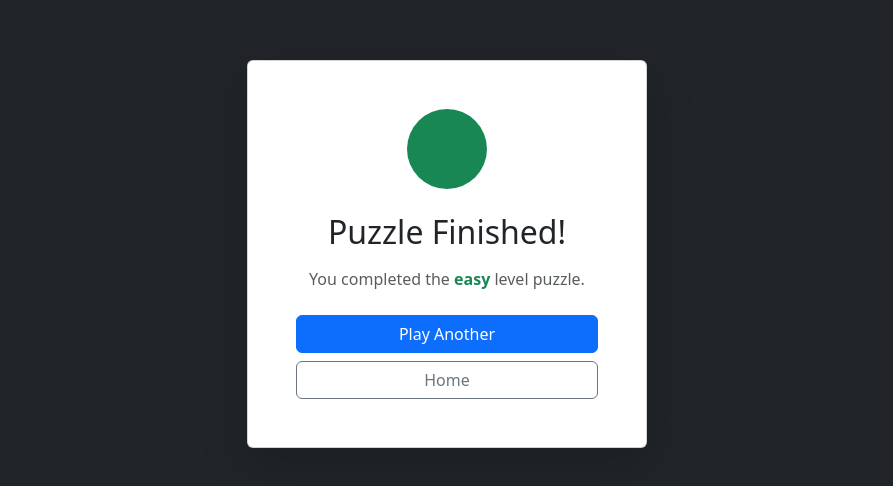
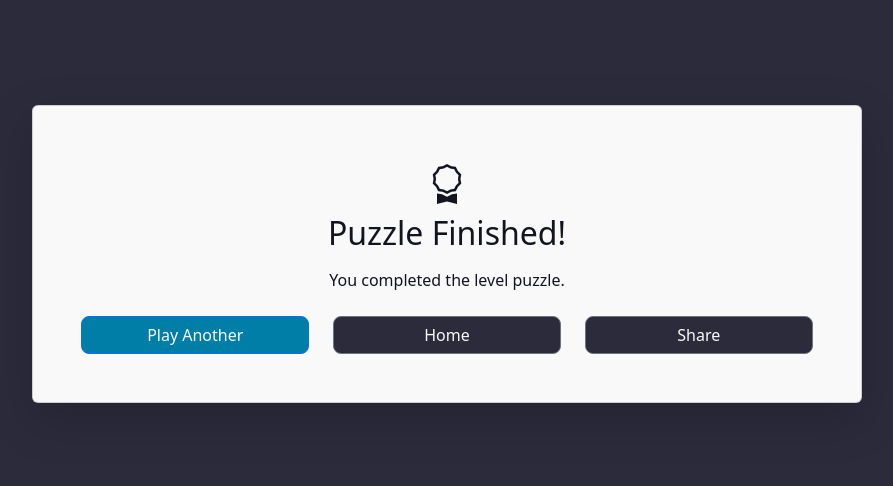
Before and after one commit to Jamie-Watson/SEG3125_Game, a React (Vite) app: page /win in a window 1280 px wide. Shown: the part 146-632 px from the top of the page, without its empty margins (193-1086 px from the left). Built offline with nearby package versions, Linux system fonts and the light colour scheme.

Commit message:
wip finish win page

```diff
--- a/src/App.css
+++ b/src/App.css
@@ -73,6 +73,55 @@
   background-color: var(--t-black) !important;
   color: var(--t-white) !important;
   border-color: var(--t-white) !important;
+}
+
+.WinPage{
+  background-color: var(--t-gray) !important;
+}
+
+.WinPageCard{
+  background-color: var(--t-white) !important;
+  color: var(--t-black) !important;
+}
+
+.WinPageText{
+  color: var(--t-black);
+}
+
+.WinPagePlayButton{
+  background-color: var(--t-blue) !important;
+  color: var(--t-white) !important;
+  border-radius: 8px;
+}
+
+.WinPagePlayButton:hover{
+  background-color: var(--t-white) !important;
+  color: var(--t-blue) !important;
+}
+
+.WinPageDefaultButton{
+  background-color: var(--t-gray) !important;
+  color: var(--t-white) !important;
+  border-radius: 8px;
+}
+
+.WinPageDefaultButton:hover{
+  background-color: var(--t-white) !important;
+  color: var(--t-black) !important;
+}
+
+.WinPageImportantText{
+  color: var(--t-blue) !important;
+  font-weight: bold;
+}
+
+.successAlert {
+  background-color: rgba(0, 126, 167, 0.5);
+  color: var(--t-white) !important;
+  border: 8px solid var(--t-blue);
+  border-radius: 16px;
+  padding: 8px;
+  font-weight: bold;
 }
 
 /*all the extra resizing stuffs*/
--- a/src/pages/GamePage.jsx
+++ b/src/pages/GamePage.jsx
@@ -100,12 +100,8 @@ const GamePage = () => {
       }));
 
       setTimeout(() => {
-        navigate('/win', {
-          state: {
-            difficulty: gameConfig.difficulty,
-            generationType: gameConfig.generationType
-          }
-        });
+        navigate(`/win?difficulty=${gameConfig.difficulty}&generationType=${gameConfig.generationType}`);
+
       }, 1500);
     }
   };
@@ -131,7 +127,15 @@ const GamePage = () => {
     grid: prev.solution.map(row => [...row]),
     isComplete: true
   }));
+
+  setTimeout(() => {
+  navigate(`/win?difficulty=${gameConfig.difficulty}&generationType=${gameConfig.generationType}`);
+
+
+  }, 1500);
 };
+
+
 
   const handleToggleMode = (newMode) => {
     setGameMode(newMode);
@@ -157,9 +161,10 @@ const GamePage = () => {
     </div>
 
     {gameState.isComplete && (
-      <div className="row justify-content-center mb-3">
+      <div className="row justify-content-center my-3">
         <div className="col-12 col-sm-10 col-md-8 col-lg-4">
-          <div className="alert alert-success text-center">
+          <div className="alert successAlert text-center">
+            <i class="bi bi-award fs-1"></i>
             <h4>Congratulations!</h4>
             <p>You solved the {gameConfig.difficulty} nonogram!</p>
           </div>
--- a/src/pages/WinPage.jsx
+++ b/src/pages/WinPage.jsx
@@ -1,37 +1,76 @@
-import { useNavigate } from 'react-router-dom';
+import { useNavigate, useLocation } from 'react-router-dom';
 
 const WinPage = () => {
   const navigate = useNavigate();
+  const location = useLocation();
+
+  const searchParams = new URLSearchParams(location.search);
+  const difficulty = searchParams.get('difficulty');
+  const generationType = searchParams.get('generationType');
+
+  const shareScore = () => {
+    const shareText = 'Just completed a Nonogram ' +
+      difficulty + ' level puzzle! Play at: https://gramjamsnonograms.netlify.app/';
+
+    navigator.clipboard.writeText(shareText)
+      .then(() => {
+        alert('Copied to clipboard: ' + shareText);
+      })
+      .catch(err => {
+        console.error('Failed to copy: ', err);
+      });
+  }
+
+  const playAnother = () => {
+    navigate('/game', {
+      state: {
+        difficulty: difficulty,
+        generationType: 'Random Puzzle'
+      }
+    });
+  };
 
   return (
-    <div className="container-fluid vh-100 d-flex align-items-center justify-content-center bg-dark">
-      <div className="card shadow-lg text-center" style={{ maxWidth: '400px', width: '100%' }}>
+    <div className="container-fluid vh-100 align-items-center justify-content-center WinPage">
+      <div className="row align-items-center justify-content-center h-100">
+        <div className="col-lg-8">
+          <div className="card shadow-lg text-center WinPageCard">
             <div className="card-body p-5">
-          <div className="mb-4">
-            <div className="rounded-circle bg-success d-inline-flex align-items-center justify-content-center"
-                 style={{ width: '80px', height: '80px' }}>
-              <i className="fas fa-check text-white" style={{ fontSize: '2rem' }}></i>
-            </div>
-          </div>
-
+              <i className="bi bi-award fs-1"></i>
               <h2 className="card-title mb-3">Puzzle Finished!</h2>
-          <p className="card-text text-muted mb-4">
-            You completed the <span className="fw-bold text-success">easy</span> level puzzle.
+              <p className="card-text mb-4 WinPageText">
+                You completed the{' '}
+                <span className="fw-bold WinPageImportantText">{difficulty}</span>{' '}
+                level puzzle.
               </p>
 
-          <div className="d-grid gap-2">
+              <div className="row justify-content-center">
+                <div className="col-lg-4">
                   <button
-              className="btn btn-primary"
-              onClick={() => navigate('/game')}
+                    className="btn btn-primary w-100 WinPagePlayButton"
+                    onClick={playAnother}
                   >
                     Play Another
                   </button>
+                </div>
+                <div className="col-lg-4">
                   <button
-              className="btn btn-outline-secondary"
+                    className="btn btn-outline-secondary w-100 WinPageDefaultButton"
                     onClick={() => navigate('/')}
                   >
                     Home
                   </button>
+                </div>
+                <div className="col-lg-4">
+                  <button
+                    className="btn btn-outline-secondary w-100 WinPageDefaultButton"
+                    onClick={() => shareScore()}
+                  >
+                    Share
+                  </button>
+                </div>
+              </div>
+            </div>
           </div>
         </div>
       </div>
```
Lines whose indentation alone changed are shown as unchanged.
